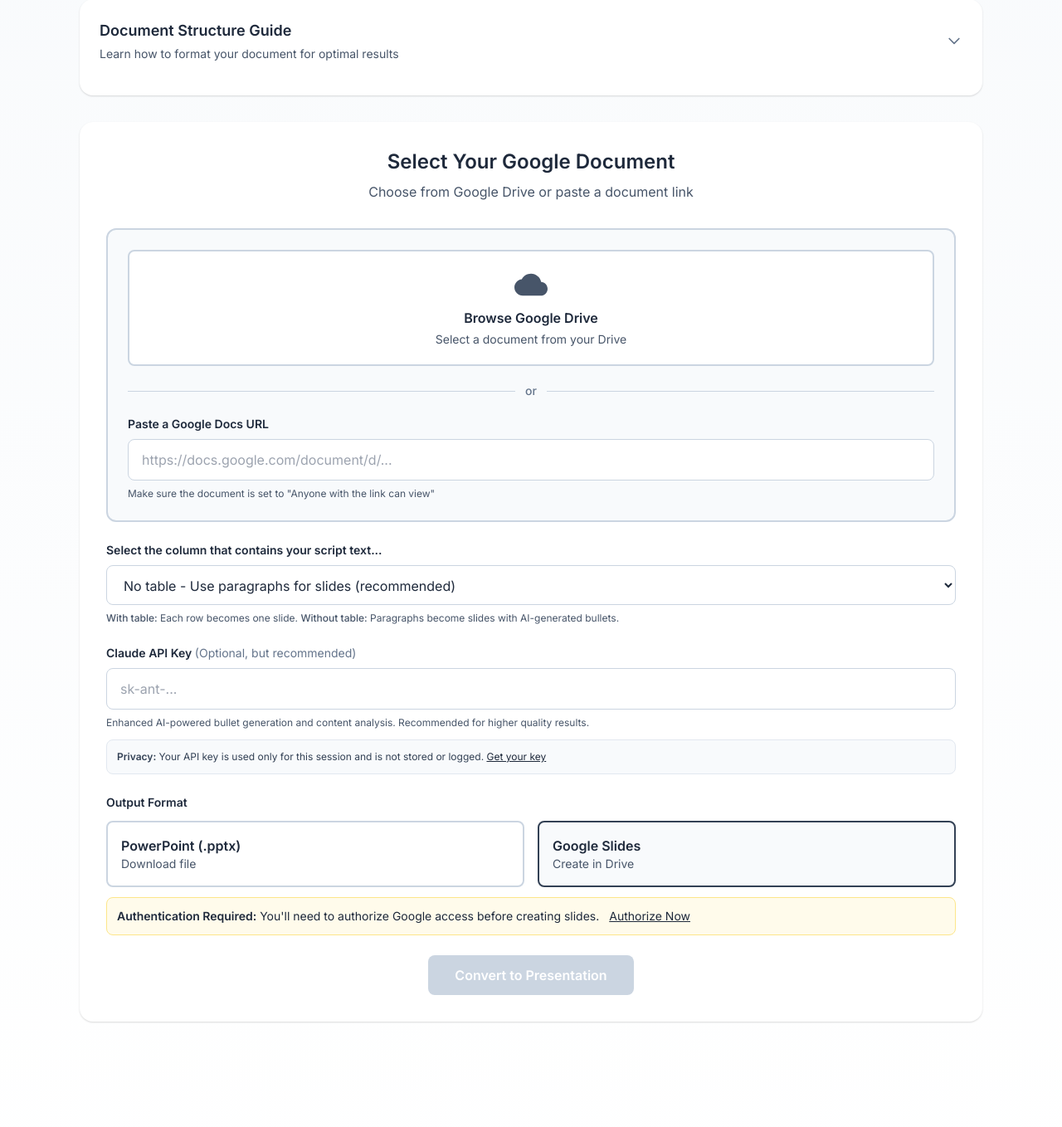
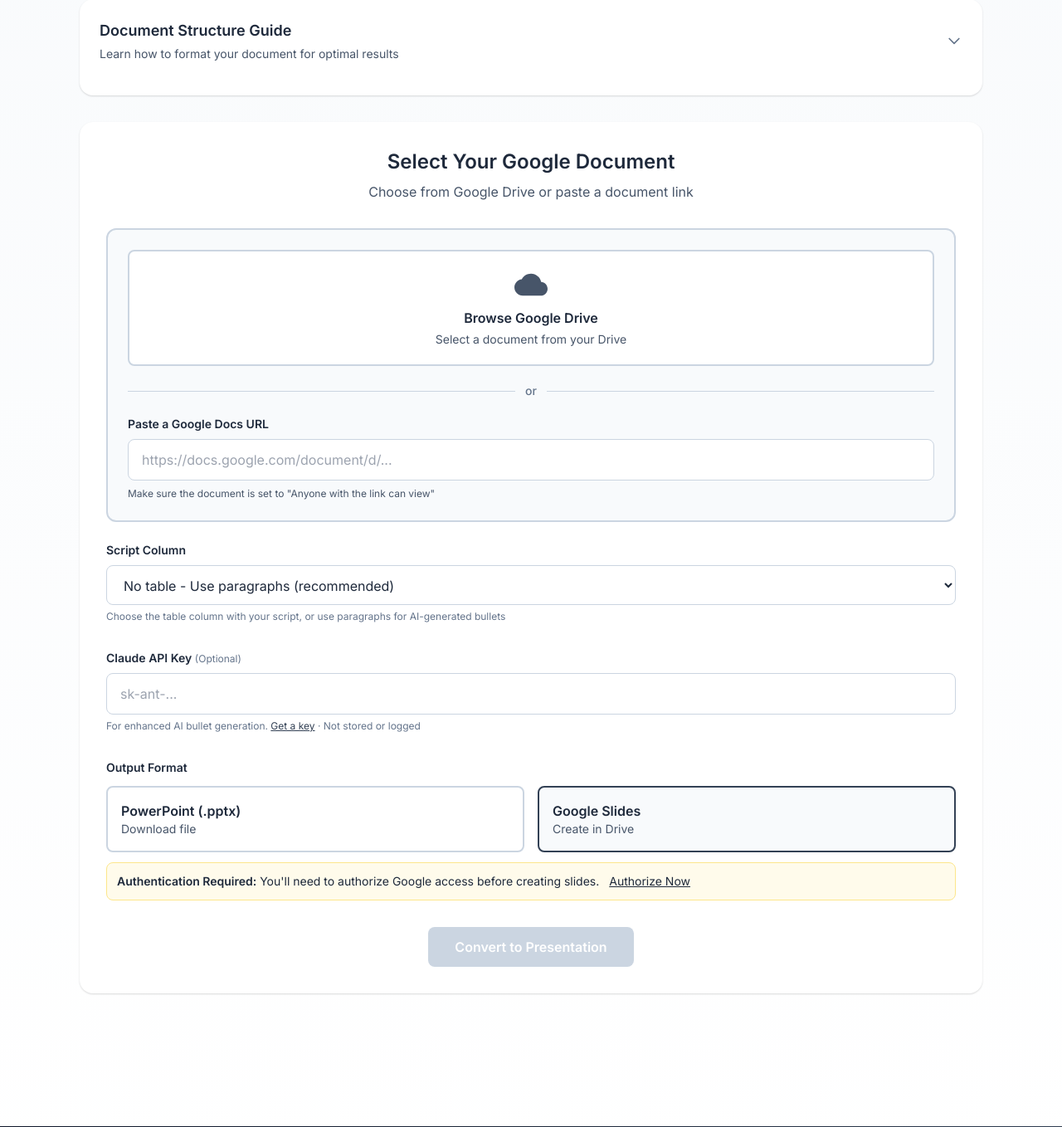
Before and after one commit to sumrae412/slidegenerator, a Flask app: template templates/file_to_slides.html in a window 1280 px wide. Shown: the part 265-1623 px from the top of the page at 83% size. Run offline with Flask 3, Linux system fonts and the light colour scheme; the template is opened without the code that fills it, so the values that code supplies are empty; some libraries are stand-ins or nearby versions.

Commit message:
Streamline UI to reduce clutter in form sections
- Simplified script column label and helper text
- Condensed Claude API key section (removed large privacy box)
- Reduced verbose explanatory text throughout
- Increased section spacing from mb-6 to mb-8
- Made helper text lighter (text-slate-500)

🤖 Generated with [Claude Code](https://claude.com/claude-code)

Co-Authored-By: Claude <noreply@anthropic.com>

```diff
--- a/templates/file_to_slides.html
+++ b/templates/file_to_slides.html
@@ -277,29 +277,28 @@
                 <input type="hidden" id="skip-visuals" name="skip_visuals" value="false">
 
                 <!-- Script Column Selection -->
-                <div class="mb-6">
+                <div class="mb-8">
                     <label for="script-column" class="block text-sm font-semibold text-slate-800 mb-2">
-                        Select the column that contains your script text...
+                        Script Column
                     </label>
                     <select id="script-column" name="script_column" class="w-full px-4 py-3 border border-slate-300 rounded-lg bg-white text-slate-800 transition-all">
-                        <option value="0" selected>No table - Use paragraphs for slides (recommended)</option>
-                        <option value="1">Column 1 - First column</option>
-                        <option value="2">Column 2 - Second column</option>
-                        <option value="3">Column 3 - Third column</option>
-                        <option value="4">Column 4 - Fourth column</option>
-                        <option value="5">Column 5 - Fifth column</option>
-                        <option value="6">Column 6 - Sixth column</option>
+                        <option value="0" selected>No table - Use paragraphs (recommended)</option>
+                        <option value="1">Column 1</option>
+                        <option value="2">Column 2</option>
+                        <option value="3">Column 3</option>
+                        <option value="4">Column 4</option>
+                        <option value="5">Column 5</option>
+                        <option value="6">Column 6</option>
                     </select>
-                    <p class="text-xs text-slate-600 mt-2">
-                        <span class="font-medium">With table:</span> Each row becomes one slide.
-                        <span class="font-medium">Without table:</span> Paragraphs become slides with AI-generated bullets.
+                    <p class="text-xs text-slate-500 mt-1.5">
+                        Choose the table column with your script, or use paragraphs for AI-generated bullets
                     </p>
                 </div>
 
                 <!-- Claude API Key -->
-                <div id="claude-key-section" class="mb-6">
+                <div id="claude-key-section" class="mb-8">
                     <label for="claude-key" class="block text-sm font-semibold text-slate-800 mb-2">
-                        Claude API Key <span class="text-slate-500 font-normal">(Optional, but recommended)</span>
+                        Claude API Key <span class="text-xs text-slate-500 font-normal">(Optional)</span>
                     </label>
                     <input type="password" id="claude-key" name="claude_key"
                            class="w-full px-4 py-3 border border-slate-300 rounded-lg bg-white text-slate-800 transition-all"
@@ -307,19 +306,13 @@
                     <div id="key-validation" class="mt-2 text-xs hidden">
                         <span id="key-status"></span>
                     </div>
-                    <p class="text-xs text-slate-600 mt-2">
-                        Enhanced AI-powered bullet generation and content analysis. Recommended for higher quality results.
+                    <p class="text-xs text-slate-500 mt-1.5">
+                        For enhanced AI bullet generation. <a href="https://console.anthropic.com/settings/keys" target="_blank" class="text-slate-700 underline hover:text-slate-800">Get a key</a> · Not stored or logged
                     </p>
-                    <div class="mt-3 p-3 bg-slate-50 border border-slate-200 rounded-lg">
-                        <p class="text-xs text-slate-700">
-                            <span class="font-semibold">Privacy:</span> Your API key is used only for this session and is not stored or logged.
-                            <a href="https://console.anthropic.com/settings/keys" target="_blank" class="text-slate-800 underline hover:text-slate-900">Get your key</a>
-                        </p>
-                    </div>
                 </div>
 
                 <!-- Output Format Selection -->
-                <div class="mb-6">
+                <div class="mb-8">
                     <label class="block text-sm font-semibold text-slate-800 mb-3">
                         Output Format
                     </label>
```
